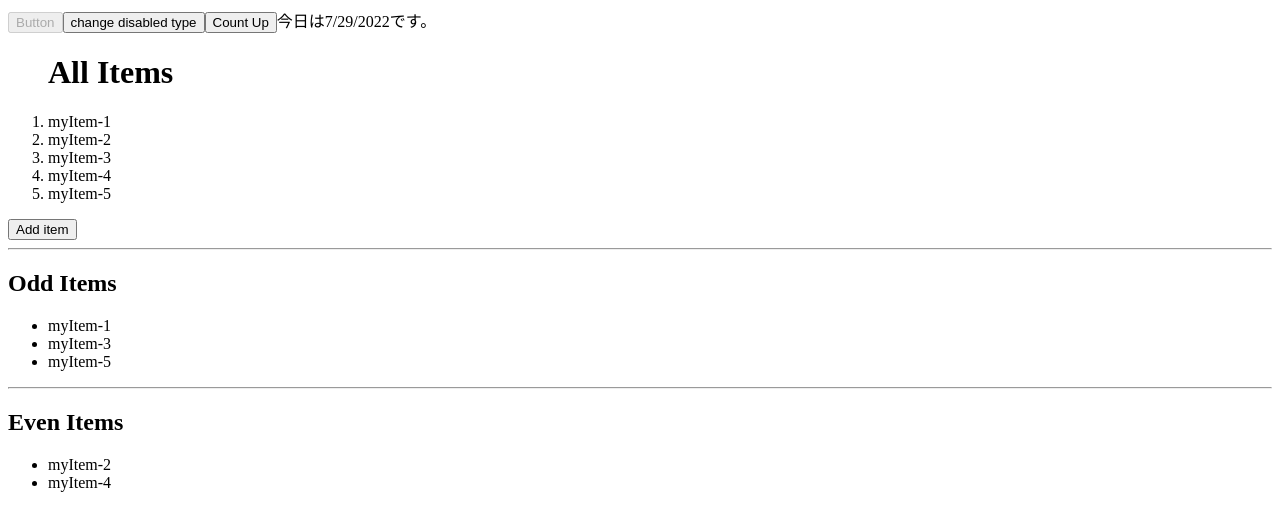
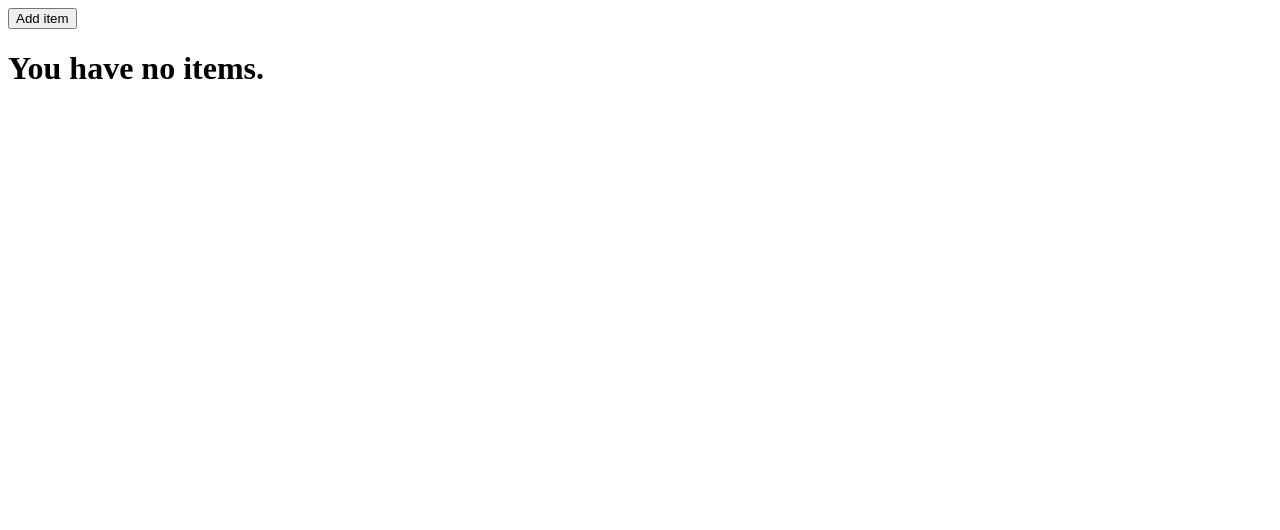
Before and after one commit to yuma-matsui/vue-practice, a plain HTML site: page components/index.html in a window 1280 px wide. Drawn offline with nearby package versions, Linux system fonts and the light colour scheme.

Commit message:
v-ifの練習

```diff
--- a/components/application.js
+++ b/components/application.js
@@ -1,35 +1,10 @@
 const app = Vue.createApp({
   data () {
     return {
-      count: 1,
-      isButtonDisabled: true,
-      items: [
-        { id: 1, text: 'myItem-1' },
-        { id: 2, text: 'myItem-2' },
-        { id: 3, text: 'myItem-3' },
-        { id: 4, text: 'myItem-4' },
-        { id: 5, text: 'myItem-5' }
-      ]
+      items: []
     }
   },
   methods: {
-    countUp () {
-      this.count++
-      console.log(this.count)
-    },
-
-    toggleButton () {
-      this.isButtonDisabled = !this.isButtonDisabled
-    },
-
-    toTitleDate (date) {
-      return new Date(date).toLocaleDateString()
-    },
-
-    formatDate (date) {
-      return `今日は${this.toTitleDate(date)}です。`
-    },
-
     addItem () {
       const id = this.items.length + 1
       const text = `myItem-${id}`
@@ -38,6 +13,10 @@ const app = Vue.createApp({
   },
 
   computed: {
+    existItem () {
+      return this.items.length > 0
+    },
+
     oddItems () {
       return [...this.items].filter(item => item.id % 2 === 1)
     },
--- a/components/index.html
+++ b/components/index.html
@@ -10,14 +10,8 @@
 <body>
 
   <div id="app">
-    <button :disabled="isButtonDisabled">Button</button>
-    <button @click="toggleButton">change disabled type</button>
-    <button @click="countUp">Count Up</button>
-
-    <span :title="toTitleDate('2022/7/30')">
-      {{ formatDate('2022/7/29') }}
-    </span>
-
+    <button @click="addItem">Add item</button>
+    <template v-if="existItem">
       <ol>
         <h1>All Items</h1>
         <li
@@ -25,7 +19,6 @@
           :key="item.id"
         >{{ item.text }}</li>
       </ol>
-    <button @click="addItem">Add item</button>
       <hr>
       <h2>Odd Items</h2>
       <ul>
@@ -43,6 +36,8 @@
           :key="item.id"
         >{{ item.text }}</li>
       </ul>
+    </template>
+    <h1 v-else>You have no items.</h1>
   </div>
   <script src="application.js"></script>
 </body>
```
Lines whose indentation alone changed are shown as unchanged.
